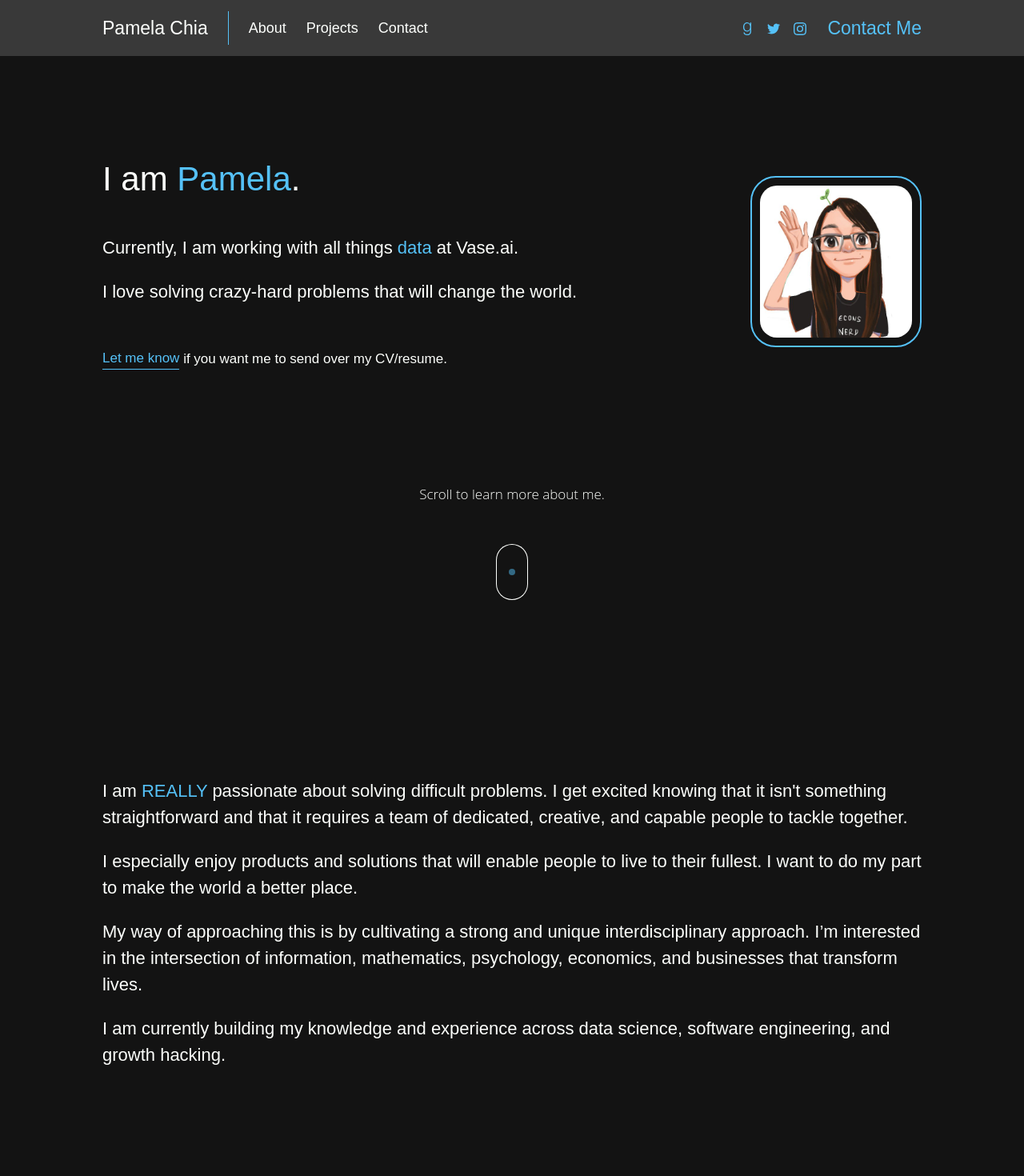
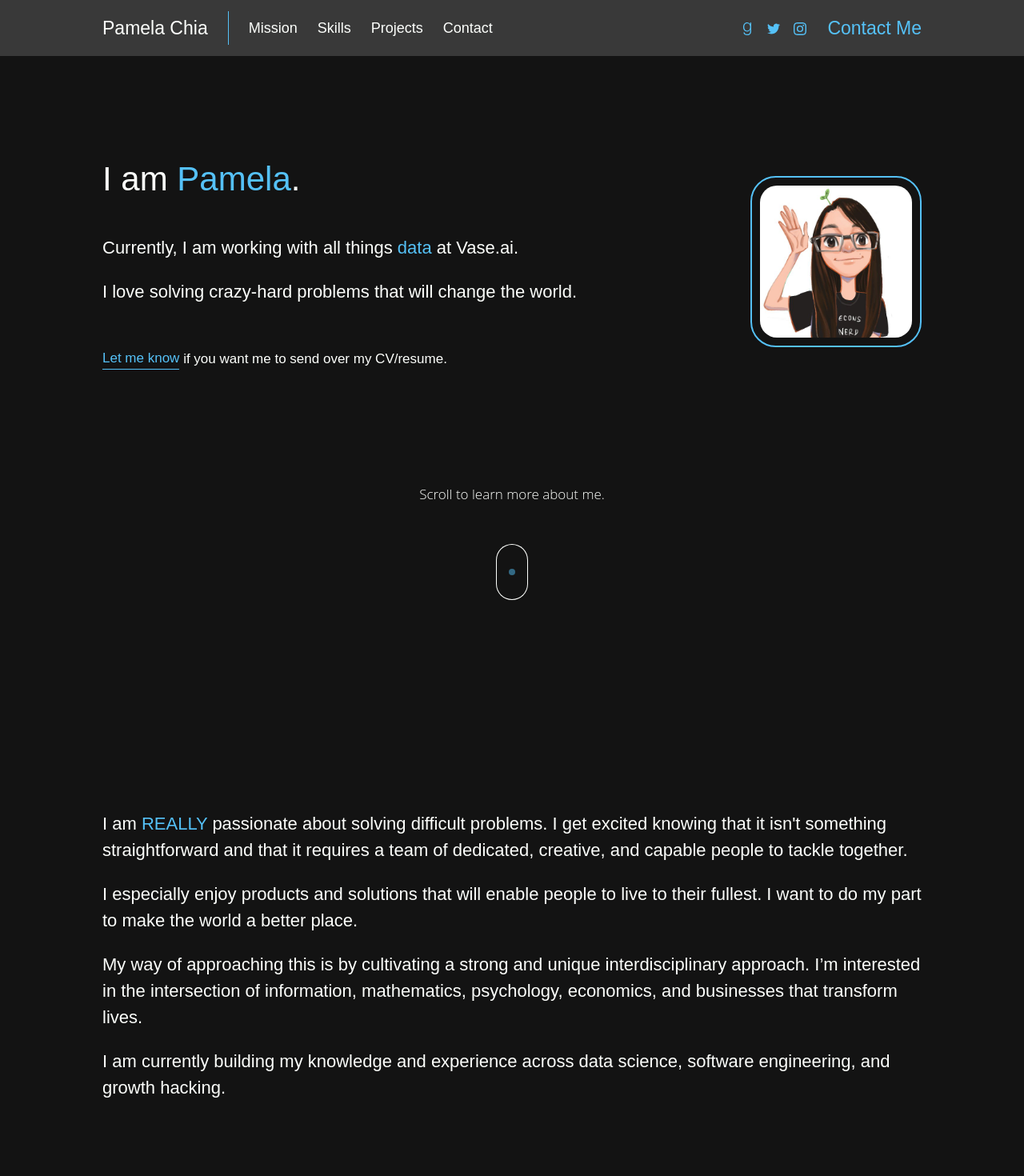
Before and after one commit to pamelachia/portfolio, a React (Create React App) app: page / in a window 1280 px wide. Shown: the top 1470 px of the page at 80% size. Built offline with nearby package versions, Linux system fonts and the light colour scheme; what webfontloader would draw is missing.

Commit message:
Add mission and skills to header

```diff
--- a/src/components/App.jsx
+++ b/src/components/App.jsx
@@ -45,6 +45,7 @@ class App extends Component {
                         name="mission"
                         scrolledTo={this.state.scrolledTo}
                         backgroundColor={colors.deepDark}
+                        fillWindowHeight={true}
                     >
                         <Mission />
                     </Section>
--- a/src/components/Header.jsx
+++ b/src/components/Header.jsx
@@ -181,8 +181,13 @@ class Header extends Component {
                         </Button>
                     </li>
                     <li className={liStyle}>
-                        <Button onClick={this.handleOnScrollTo("about")}>
-                            About
+                        <Button onClick={this.handleOnScrollTo("mission")}>
+                            Mission
+                        </Button>
+                    </li>
+                    <li className={liStyle}>
+                        <Button onClick={this.handleOnScrollTo("skills")}>
+                            Skills
                         </Button>
                     </li>
                     <li className={liStyle}>
--- a/src/components/Sections/Mission.jsx
+++ b/src/components/Sections/Mission.jsx
@@ -14,7 +14,7 @@ class Mission extends Component {
             justify-content: center;
             max-width: 1024px;
             margin: 0 auto;
-            padding: 150px 0;
+            min-height: 100vh;
 
             ${mq.small(css`
                 flex-direction: column;
--- a/src/styles.js
+++ b/src/styles.js
@@ -24,7 +24,7 @@ export const fontFamilies = {
 
 const breakpoints = {
     xsmall: 350,
-    small: 728
+    small: 795
 };
 
 export const mq = Object.keys(breakpoints).reduce((accumulator, label) => {
```
